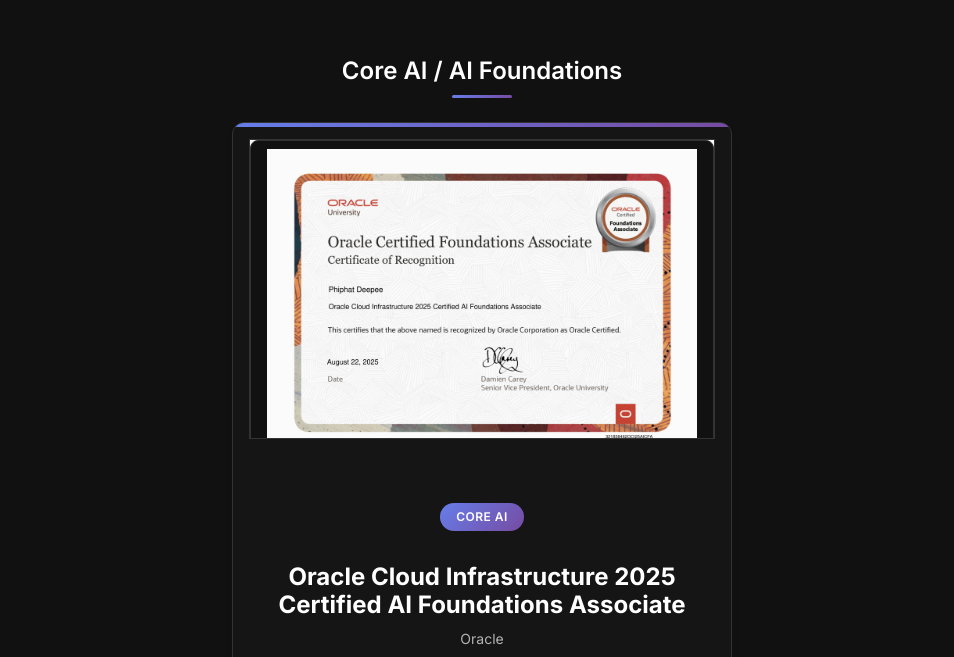
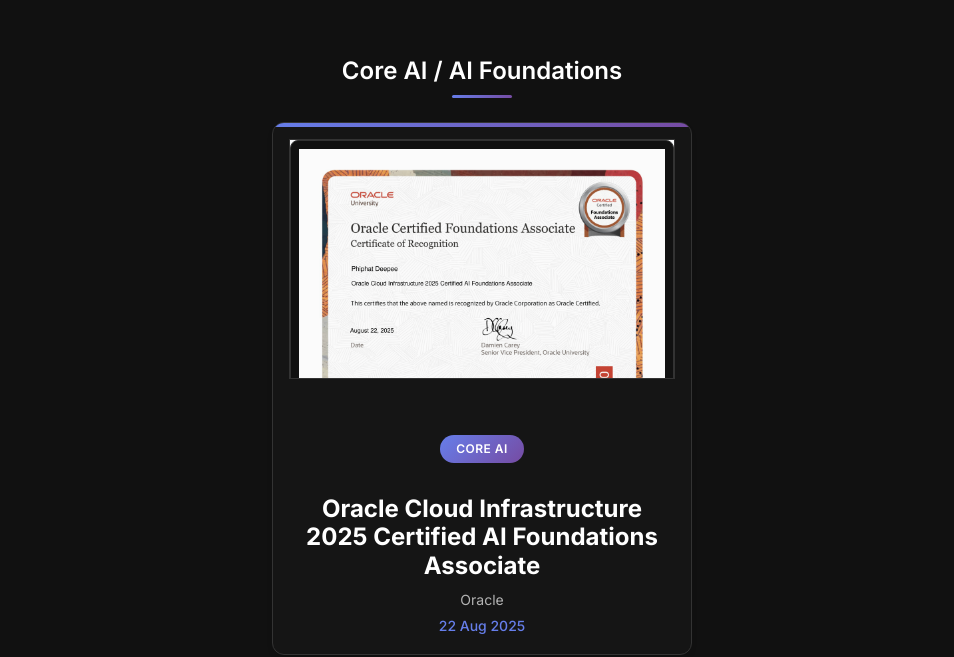
Before and after one commit to PhiphatD/PhiphatD_Web_Portfolio, a plain HTML site: page index.html in a window 1280 px wide. Shown: the part 2282-2939 px from the top of the page, without its empty margins (158-1112 px from the left). Drawn offline with nearby package versions, Linux system fonts and the light colour scheme.

Commit message:
update scale image

```diff
--- a/style.css
+++ b/style.css
@@ -530,7 +530,7 @@
   text-align: center;
   font-size: var(--font-size-lg);
   color: var(--text-secondary);
-  margin: 0 auto var(--spacing-2xl);
+  margin: var(--spacing-xl) auto var(--spacing-6xl);
   font-weight: 400;
   width: 100%;
 }
@@ -1259,9 +1259,9 @@
   background: var(--card-bg);
   border: 2px solid var(--accent-primary);
   border-radius: var(--border-radius-lg);
-  padding: var(--spacing-xl);
+  padding: var(--spacing-lg);
   display: flex;
-  gap: var(--spacing-xl);
+  gap: var(--spacing-lg);
   text-decoration: none;
   color: inherit;
   transition: var(--transition);
@@ -1287,8 +1287,8 @@
 }
 
 .certificate-item--featured .certificate-preview {
-  flex: 0 0 300px;
-  height: 200px;
+  flex: 0 0 240px;
+  height: 160px;
   border-radius: var(--border-radius-md);
   overflow: hidden;
   position: relative;
@@ -1296,7 +1296,7 @@
 }
 
 .certificate-item--featured .certificate-preview img {
-  max-height: 300px;
+  max-height: 240px;
 }
 
 .certificate-item--featured .certificate-info {
@@ -1386,11 +1386,11 @@
   display: flex;
   justify-content: center;
   margin: var(--spacing-lg) auto;
-  max-width: 600px;
+  max-width: 520px;
 }
 
 .certificate-featured .certificate-item--featured {
-  max-width: 500px;
+  max-width: 420px;
   width: 100%;
 }
 
@@ -1480,7 +1480,7 @@
 
 /* Reduce large image impact */
 .about-image img {
-    max-width: 300px;
+    max-width: 400px;
     max-height: 400px;
     object-fit: cover;
     object-position: center;
```
